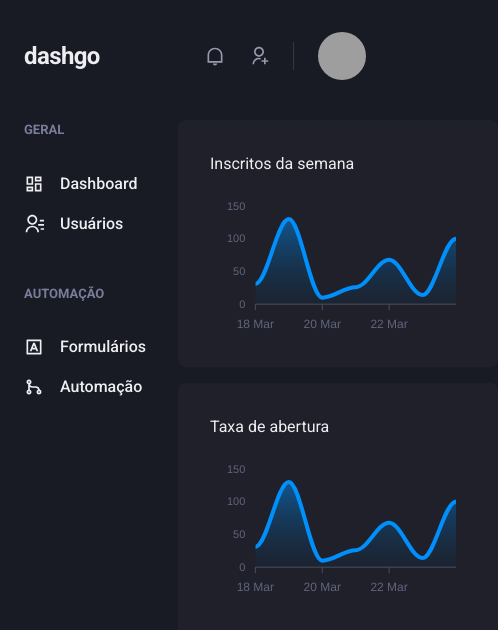
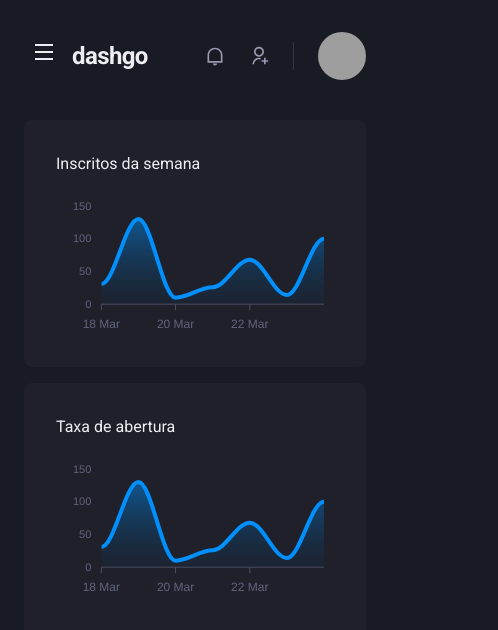
Before and after one commit to tallescorradini/ignite-react-dashgo, a Next.js app: page /dashboard in a window 390 px wide. Shown: the top 630 px of the page, 498 px wide, since content can reach past the window. Built offline with nearby package versions, Linux system fonts and the light colour scheme; grey boxes are pictures that could not be loaded.

Commit message:
feat(Sidebar): add responsivity

```diff
--- a/src/components/Header/index.tsx
+++ b/src/components/Header/index.tsx
@@ -1,14 +1,19 @@
-import { Flex, useBreakpointValue } from "@chakra-ui/react";
+import { Flex, Icon, IconButton, useBreakpointValue } from "@chakra-ui/react";
+import { RiMenuLine } from "react-icons/ri";
+import { useSidebarDrawer } from "../../contexts/SidebarDrawerContext";
 import { Logo } from "./Logo";
 import { NotificationsNav } from "./NotificationsNav";
 import { Profile } from "./Profile";
 import { SearchBox } from "./SearchBox";
 
 export function Header() {
+  const { onOpen } = useSidebarDrawer();
+
   const isWideVersion = useBreakpointValue({
     base: false,
     lg: true,
   });
+
   return (
     <Flex
       as="header"
@@ -20,6 +25,16 @@
       px="6"
       align="center"
     >
+      {!isWideVersion ? (
+        <IconButton
+          aria-label="Open navigation"
+          icon={<Icon as={RiMenuLine} />}
+          fontSize="24"
+          variant="unstyled"
+          onClick={onOpen}
+          mr="2"
+        ></IconButton>
+      ) : null}
       <Logo />
       {isWideVersion ? <SearchBox /> : null}
 
--- /dev/null
+++ b/src/components/Sidebar/SidebarNav.tsx
@@ -0,0 +1,25 @@
+import { Stack } from "@chakra-ui/react";
+import {
+  RiDashboardLine,
+  RiContactsLine,
+  RiInputMethodLine,
+  RiGitMergeLine,
+} from "react-icons/ri";
+import { NavLink } from "./NavLink";
+import { NavSection } from "./NavSection";
+
+export function SidebarNav() {
+  return (
+    <Stack spacing="12" align="flex-start">
+      <NavSection title="GERAL">
+        <NavLink icon={RiDashboardLine}>Dashboard</NavLink>
+        <NavLink icon={RiContactsLine}>Usuários</NavLink>
+      </NavSection>
+
+      <NavSection title="AUTOMAÇÃO">
+        <NavLink icon={RiInputMethodLine}>Formulários</NavLink>
+        <NavLink icon={RiGitMergeLine}>Automação</NavLink>
+      </NavSection>
+    </Stack>
+  );
+}
--- a/src/components/Sidebar/index.tsx
+++ b/src/components/Sidebar/index.tsx
@@ -1,28 +1,45 @@
-import { Box, Icon, Link, Stack, Text } from "@chakra-ui/react";
 import {
-  RiContactsLine,
-  RiDashboardLine,
-  RiGitMergeLine,
-  RiInputMethodLine,
-} from "react-icons/ri";
-import { NavLink } from "./NavLink";
+  Box,
+  Drawer,
+  DrawerBody,
+  DrawerCloseButton,
+  DrawerContent,
+  DrawerHeader,
+  DrawerOverlay,
+  useBreakpointValue,
+} from "@chakra-ui/react";
 
-import { NavSection } from "./NavSection";
+import { useSidebarDrawer } from "../../contexts/SidebarDrawerContext";
+import { SidebarNav } from "./SidebarNav";
 
 export function Sidebar() {
+  const { isOpen, onClose } = useSidebarDrawer();
+
+  const isDrawerSidebar = useBreakpointValue({
+    base: true,
+    lg: false,
+  });
+
+  if (isDrawerSidebar) {
+    return (
+      <Drawer isOpen={isOpen} placement="left" onClose={onClose}>
+        <DrawerOverlay>
+          <DrawerContent bg="gray.800" p="4">
+            <DrawerCloseButton mt="6" />
+            <DrawerHeader>Navegação</DrawerHeader>
+
+            <DrawerBody>
+              <SidebarNav />
+            </DrawerBody>
+          </DrawerContent>
+        </DrawerOverlay>
+      </Drawer>
+    );
+  }
+
   return (
     <Box as="aside" w="64" mr="8">
-      <Stack spacing="12" align="flex-start">
-        <NavSection title="GERAL">
-          <NavLink icon={RiDashboardLine}>Dashboard</NavLink>
-          <NavLink icon={RiContactsLine}>Usuários</NavLink>
-        </NavSection>
-
-        <NavSection title="AUTOMAÇÃO">
-          <NavLink icon={RiInputMethodLine}>Formulários</NavLink>
-          <NavLink icon={RiGitMergeLine}>Automação</NavLink>
-        </NavSection>
-      </Stack>
+      <SidebarNav />
     </Box>
   );
 }
--- /dev/null
+++ b/src/contexts/SidebarDrawerContext.tsx
@@ -0,0 +1,28 @@
+import { useDisclosure, UseDisclosureReturn } from "@chakra-ui/react";
+import { useRouter } from "next/router";
+import { createContext, ReactNode, useContext, useEffect } from "react";
+
+interface Props {
+  children: ReactNode;
+}
+
+type SidebarDrawerContextData = UseDisclosureReturn;
+
+const SidebarDrawerContext = createContext({} as SidebarDrawerContextData);
+
+export function SidebarDrawerProvider({ children }: Props) {
+  const disclosure = useDisclosure();
+
+  const router = useRouter();
+  useEffect(() => {
+    disclosure.onClose();
+  }, [router.asPath]);
+
+  return (
+    <SidebarDrawerContext.Provider value={disclosure}>
+      {children}
+    </SidebarDrawerContext.Provider>
+  );
+}
+
+export const useSidebarDrawer = () => useContext(SidebarDrawerContext);
--- a/src/pages/_app.tsx
+++ b/src/pages/_app.tsx
@@ -1,11 +1,14 @@
 import { AppProps } from "next/app";
 import { ChakraProvider } from "@chakra-ui/react";
 import { theme } from "../styles/theme";
+import { SidebarDrawerProvider } from "../contexts/SidebarDrawerContext";
 
 function MyApp({ Component, pageProps }: AppProps) {
   return (
     <ChakraProvider theme={theme}>
-      <Component {...pageProps} />
+      <SidebarDrawerProvider>
+        <Component {...pageProps} />
+      </SidebarDrawerProvider>
     </ChakraProvider>
   );
 }
```
